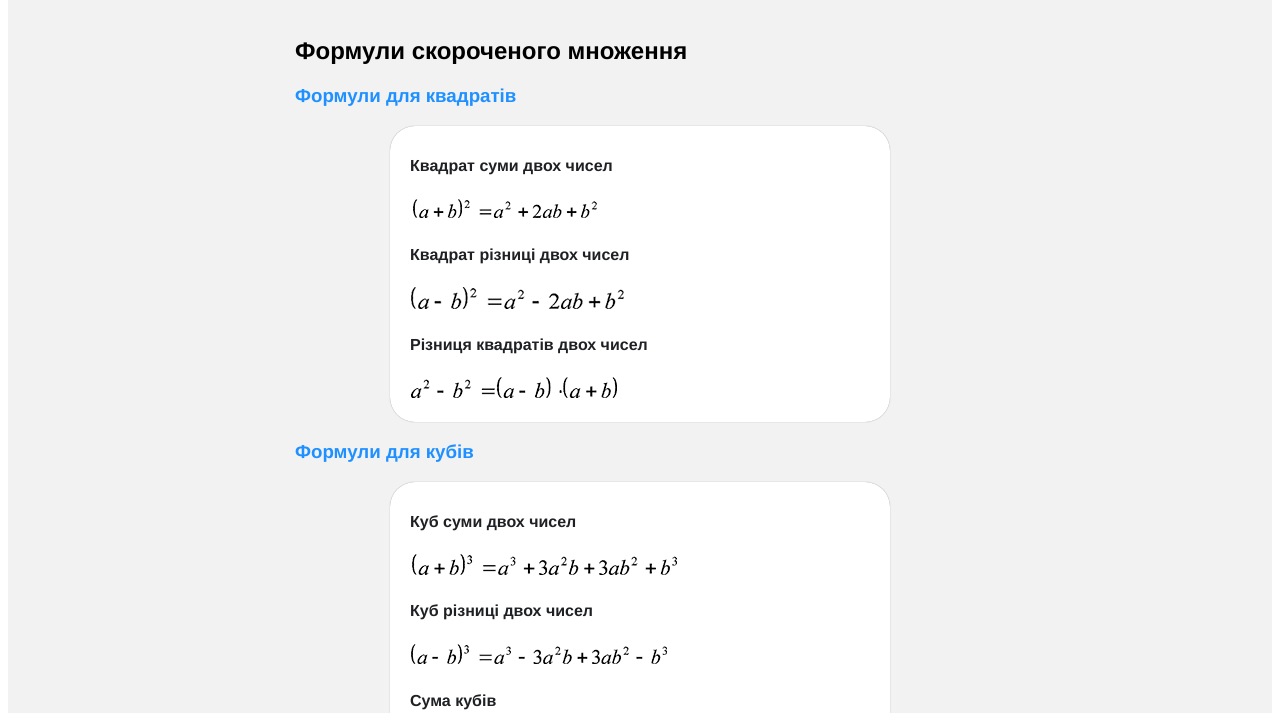
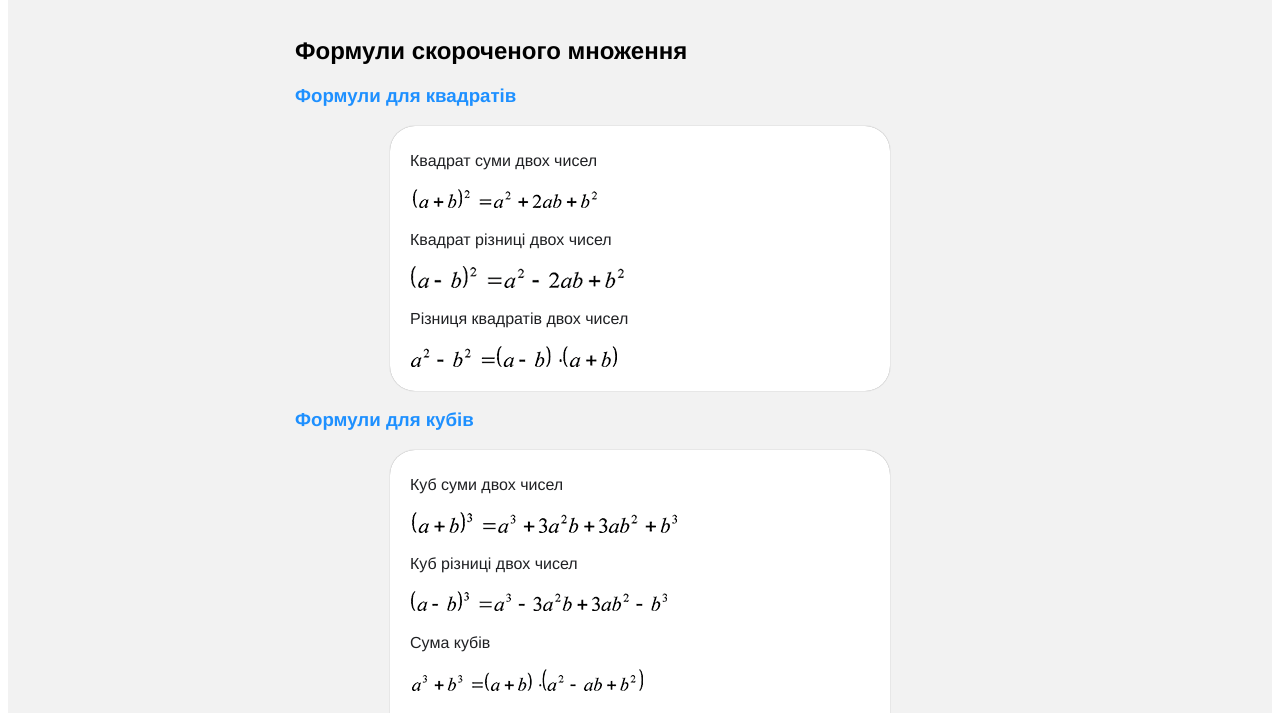
Before and after one commit to Omelyanchuk04/formulas-of-abbreviated-multiplication, a plain HTML site: page index.html in a window 1280 px wide. Shown: the part 57-770 px from the top of the page. Drawn offline with Linux system fonts and the light colour scheme.

Commit message:
Update index.html

```diff
--- a/index.html
+++ b/index.html
@@ -31,11 +31,11 @@
 				  <h3>Формули для квадратів</h3>
 			    </span>
 				<div class="in">
-				   <h4>Квадрат суми двох чисел</h4>
+				   <p>Квадрат суми двох чисел</p>
 				   <img src="1.png" class="img">
-				   <h4>Квадрат різниці двох чисел</h4>
+				   <p>Квадрат різниці двох чисел</p>
 				   <img src="2.png">
-				   <h4>Різниця квадратів двох чисел</h4>
+				   <p>Різниця квадратів двох чисел</p>
 				   <img src="3.png">
 				   <br>
 				   <br>
@@ -44,13 +44,13 @@
 				  <h3>Формули для кубів</h3>
 			    </span>
 			    <div class="in">
-				   <h4>Куб суми двох чисел</h4>
+				   <p>Куб суми двох чисел</p>
 				   <img src="4.png">
-				   <h4>Куб різниці двох чисел</h4>
+				   <p>Куб різниці двох чисел</p>
 				   <img src="5.png">
-				   <h4>Сума кубів</h4>
+				   <p>Сума кубів</p>
 				   <img src="6.png">
-				   <h4>Різниця кубів</h4>
+				   <p>Різниця кубів</p>
 				   <img src="7.png">
 				   <br>
 				   <br>
```
